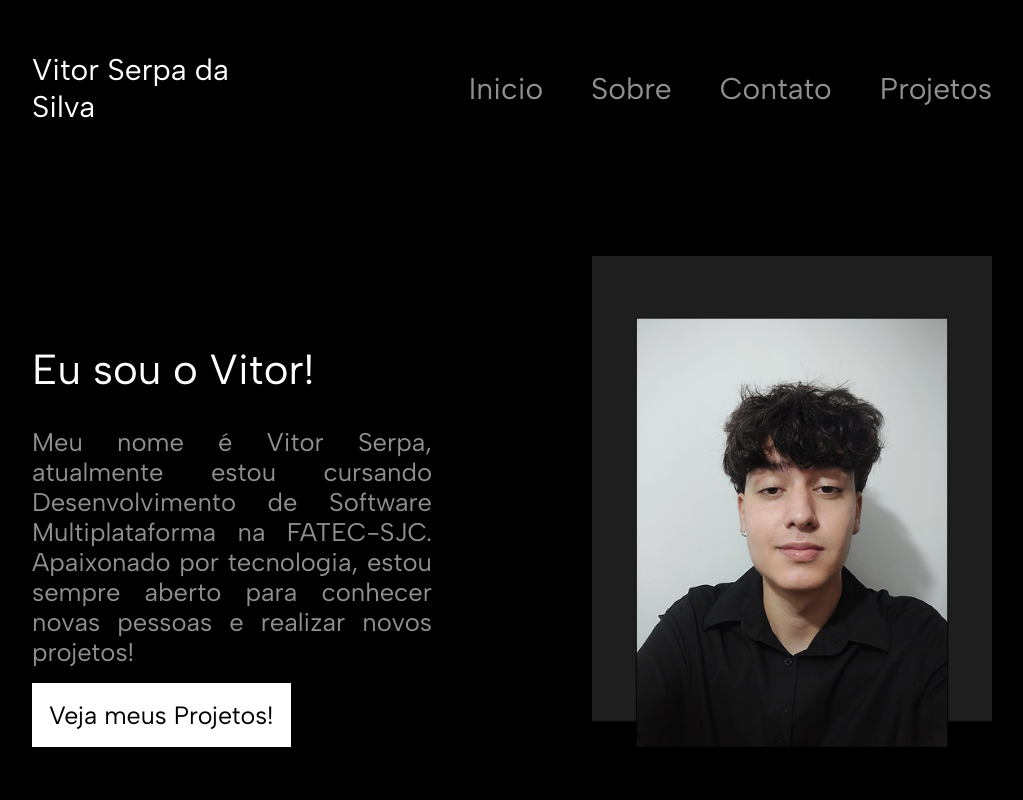
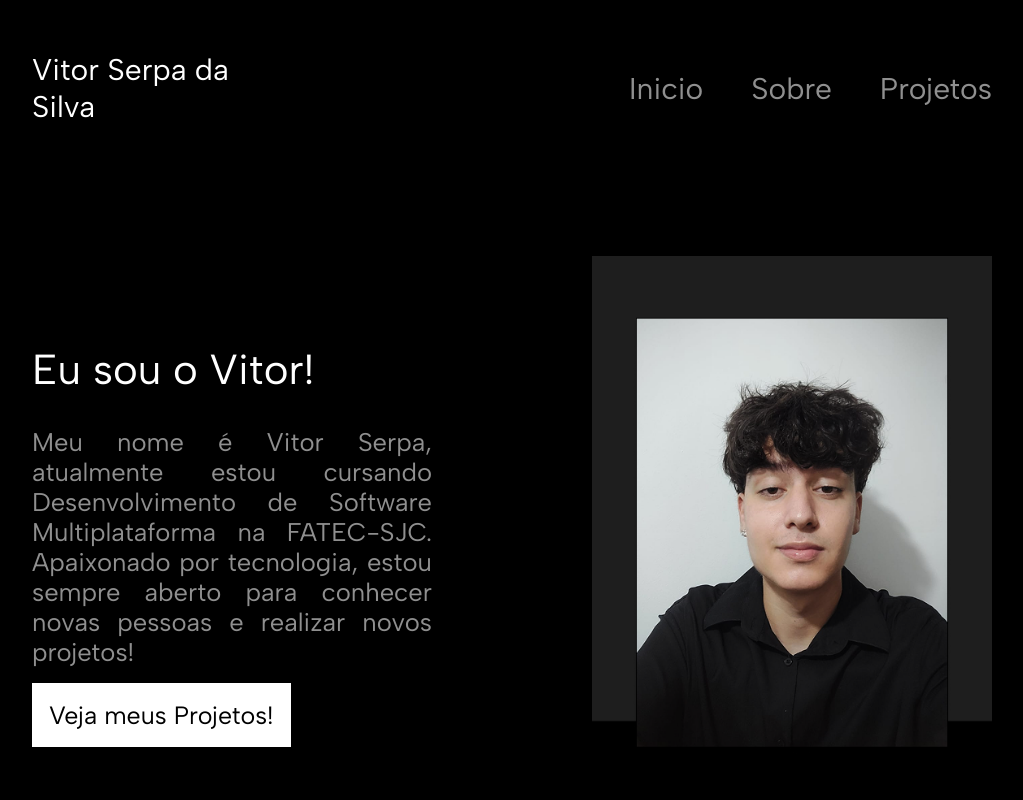
Before and after one commit to VitorSerpa/Portfolio, a React (Create React App) app in the folder portfolio/: page / in a window 1280 px wide. Shown: the top 800 px of the page, without its empty margins (128-1151 px from the left). Built offline with nearby package versions, Linux system fonts and the light colour scheme.

Commit message:
Update Header.tsx

```diff
--- a/portfolio/src/components/Header/Header.tsx
+++ b/portfolio/src/components/Header/Header.tsx
@@ -10,7 +10,6 @@ const Header: React.FC = () => {
             <nav className={styles.nav}>
                 <a className={styles.a} href="/">Inicio</a>
                 <a className={styles.a} href="/sobre">Sobre</a>
-                <a className={styles.a} href="#contato">Contato</a>
                 <a className={styles.a} href="/projetos">Projetos</a>
             </nav>
         </header>);
```
